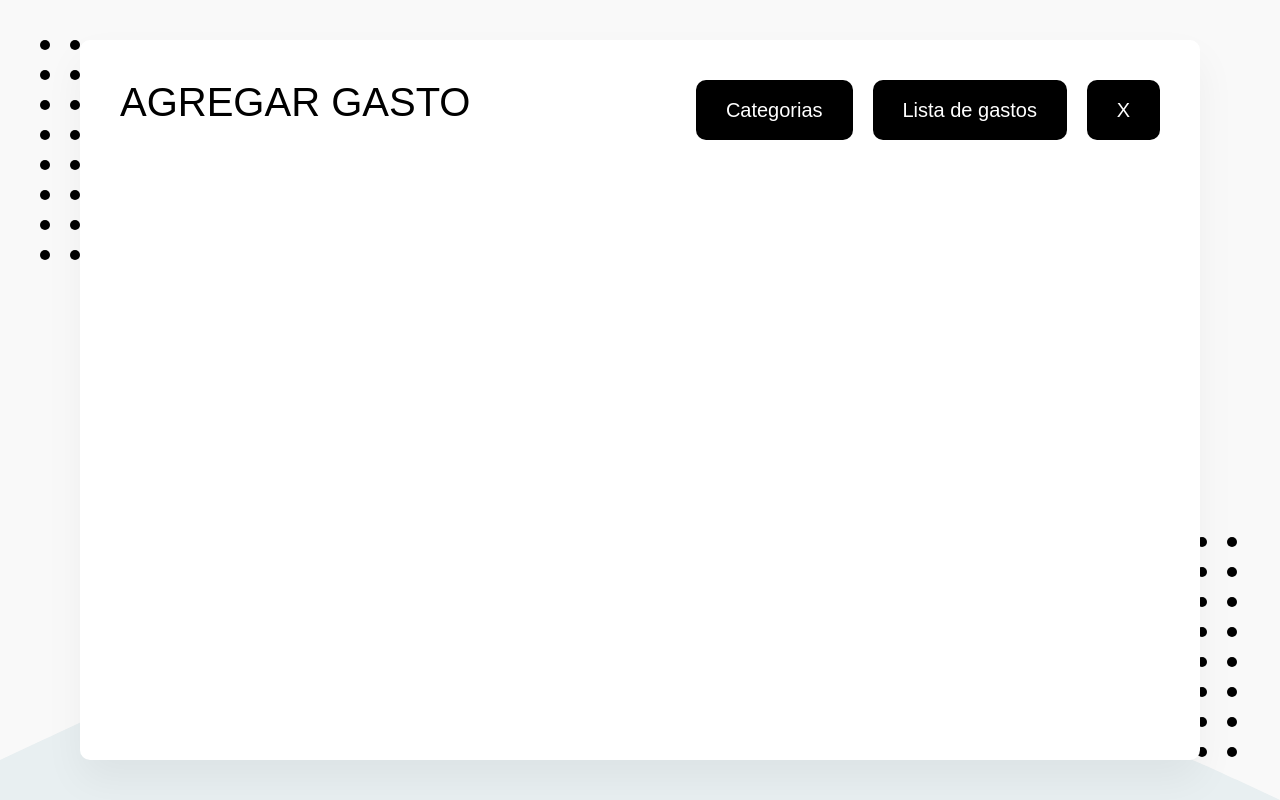
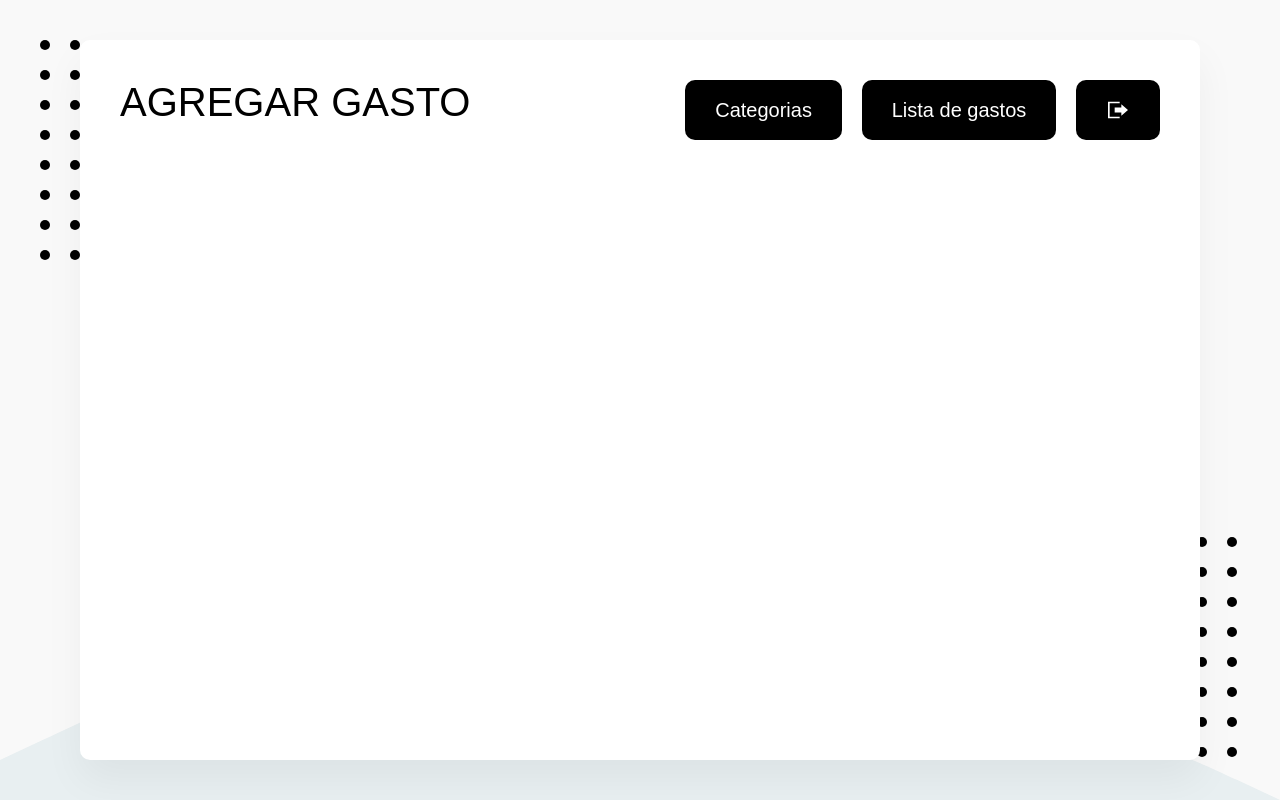
Before and after one commit to Daniela2-1998/app_lista_gastos, a React (Create React App) app: page / in a window 1280 px wide. Built offline with nearby package versions, Linux system fonts and the light colour scheme; no server answers; what webfontloader would draw is missing.

Commit message:
AuthProvider y botón de cerrar sesión

```diff
--- a/src/App.js
+++ b/src/App.js
@@ -2,6 +2,7 @@ import React from 'react';
 import {Helmet} from 'react-helmet';
 import {Header, Titulo, ContenedorHeader, ContenedorBotones} from './elementos/Header';
 import Boton from './elementos/Boton';
+import BotonCerrarSesion from './elementos/BotonCerrarSesion';
 
 const App = () => {
   return (
@@ -16,7 +17,7 @@ const App = () => {
           <ContenedorBotones>
             <Boton to="/categorias">Categorias</Boton>
             <Boton to="/lista">Lista de gastos</Boton>
-            <Boton>X</Boton>
+            <BotonCerrarSesion></BotonCerrarSesion>
           </ContenedorBotones>
         </ContenedorHeader>
       </Header>
--- a/src/componentes/ListaDeGastos.js
+++ b/src/componentes/ListaDeGastos.js
@@ -1,9 +1,11 @@
-import React from 'react';
+import React, {useContext} from 'react';
 import {Header, Titulo} from '../elementos/Header';
 import {Helmet} from 'react-helmet';
 import BtnRegresar from '../elementos/BtnRegresar';
 
+
 const ListaDeGastos = () => {
+
     return (
         <>
             <Helmet>
--- /dev/null
+++ b/src/contextos/AuthContext.js
@@ -0,0 +1,39 @@
+import React, {useState, useContext, useEffect} from 'react';
+import {auth} from '../firebase/FirebaseConfig';
+import { onAuthStateChanged } from 'firebase/auth';
+
+// creamos el contexto
+const AuthContext = React.createContext();
+
+// hook para acceder al contexto
+const useAuth = () => {
+    return useContext(AuthContext);
+}
+
+// componente padre que provee el estado
+const AuthProvider = ({children}) => {
+
+    const [usuario, cambiarUsuario] = useState();
+
+    // state para saber cuando termina de cargar la comprobacion de onAuthStateChanged
+    const [cargando, cambiarCargando] = useState(true);
+
+    // efecto para ejecutar la comprobación una sola vez
+    useEffect(() => {
+        // comprobamos si hay usuario
+        const cancelarSuscripcion = onAuthStateChanged(auth, (usuario) => {
+            cambiarUsuario(usuario);
+            cambiarCargando(false);
+        });
+
+        return cancelarSuscripcion;
+    }, []);
+
+    return (
+        <AuthContext.Provider value={{usuario: true}}>
+            {!cargando && children}
+        </AuthContext.Provider>
+    );
+}
+
+export {AuthProvider, AuthContext, useAuth};
--- /dev/null
+++ b/src/elementos/BotonCerrarSesion.js
@@ -0,0 +1,29 @@
+import React from 'react';
+import {ReactComponent as IconoCerrarSesion} from '../imagenes/log-out.svg';
+import Boton from './Boton';
+import {auth} from '../firebase/FirebaseConfig';
+import {signOut} from 'firebase/auth';
+import {useNavigate} from 'react-router-dom';
+
+const BotonCerrarSesion = () => {
+
+    const navigate = useNavigate();
+
+    const cerrarSesion = async() => {
+        try {
+            await signOut(auth);
+            navigate('/iniciar-sesion');
+        } catch (error) {
+            console.log(error);
+        }
+    }
+
+
+    return (
+        <Boton iconoGrande as="button" onClick={cerrarSesion}>
+            <IconoCerrarSesion />
+        </Boton>
+    );
+}
+
+export default BotonCerrarSesion;
--- a/src/index.js
+++ b/src/index.js
@@ -13,6 +13,8 @@ import RegistroUsuarios from './componentes/RegistroUsuarios';
 import {Helmet} from 'react-helmet';
 import favicon from './imagenes/logo.png';
 import Fondo from './elementos/Fondo';
+import {AuthProvider} from './contextos/AuthContext';
+
 
 WebFont.load({
   google: {
@@ -27,6 +29,8 @@ const Index = () => {
         <link rel='shortcut icon' href={favicon} type='image/x-icon' />
         <title>App de gastos</title>
       </Helmet>
+
+      <AuthProvider>
         <BrowserRouter>
           <Contenedor>
             <Routes>
@@ -39,6 +43,7 @@ const Index = () => {
             </Routes>
           </Contenedor>
         </BrowserRouter>
+      </AuthProvider>
 
       <Fondo />
     </>
```
Lines whose indentation alone changed are shown as unchanged.
